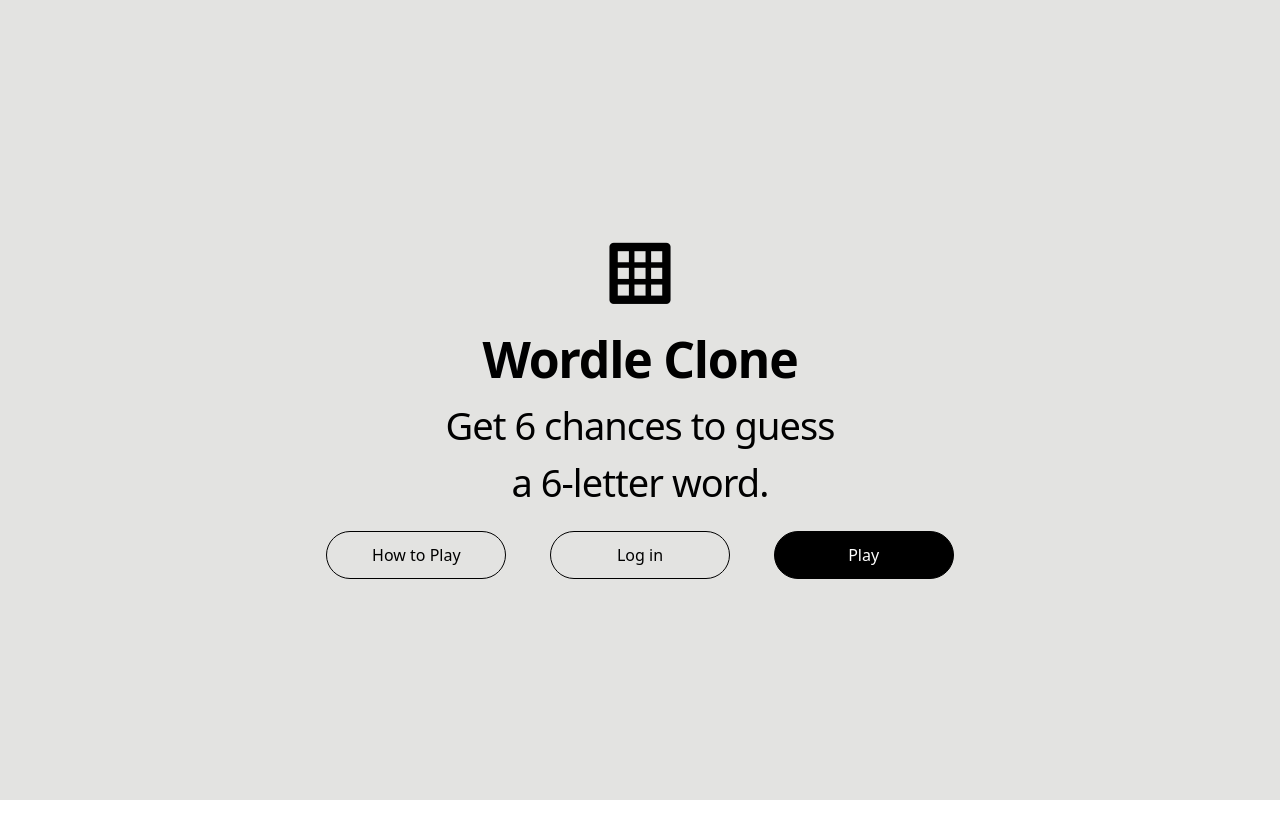
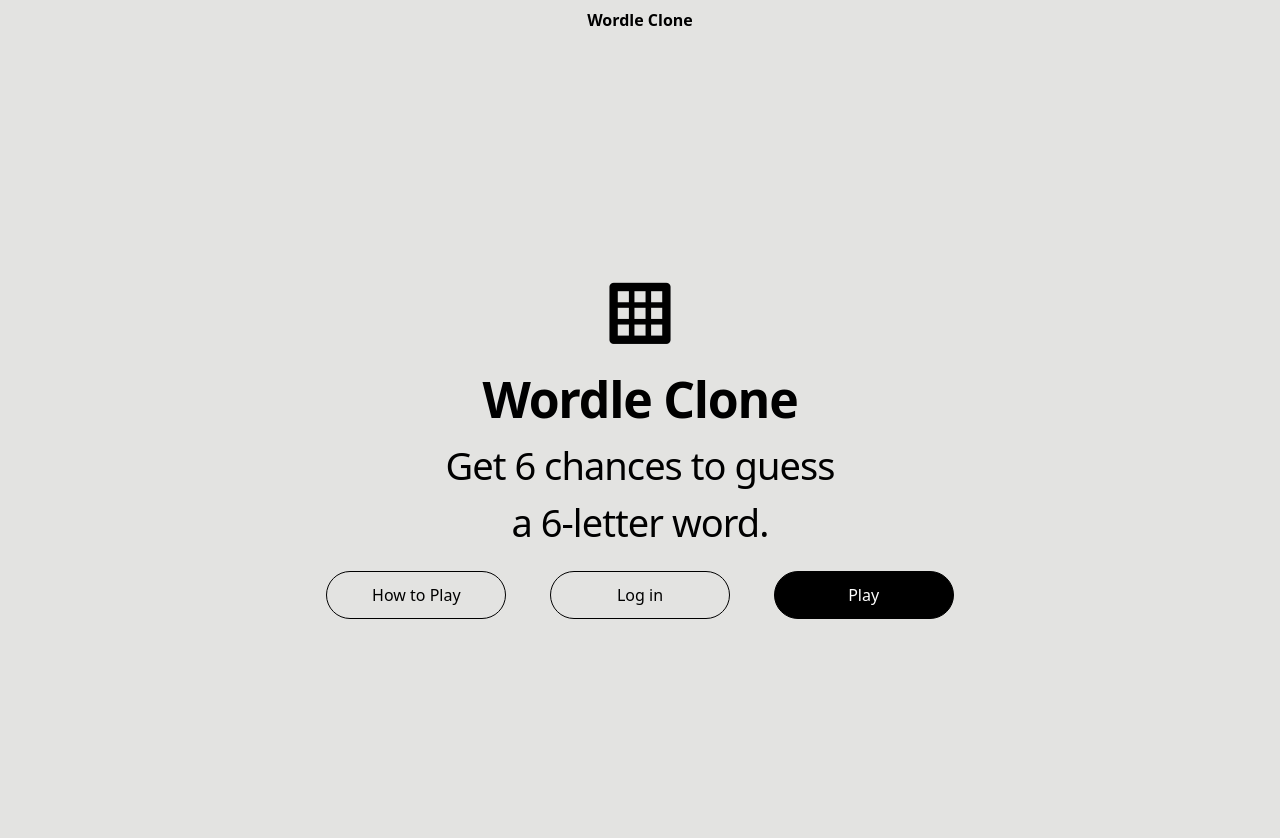
Before and after one commit to lvas248/wordle_clone, a React (Create React App) app in the folder client/: page / in a window 1280 px wide. Before the commit the page ends 800 px from the top, so only its background shows below. Built offline with nearby package versions, Linux system fonts and the light colour scheme; no server answers.

Commit message:
Fronten: move logout button into header

```diff
--- a/client/src/App.js
+++ b/client/src/App.js
@@ -1,11 +1,11 @@
 import { useState, React, createContext, useEffect } from 'react';
 import { Routes, Route } from 'react-router-dom'
-import Navbar from './Layout/Navbar';
+// import Navbar from './Layout/Navbar';
 import Home from './Pages/Home';
 import Signup from './Pages/Signup';
 import Login from './Pages/Login';
 import Landing from './Pages/Landing';
-// import Header from './Layout/Header';
+import Header from './Layout/Header';
 
 export const UserContext = createContext()
 
@@ -19,13 +19,6 @@ function App() {
     })
   },[])
 
-  function logout(){
-    fetch('/logout',{
-      method: 'DELETE'
-    }).then(res => {
-        if(res.ok) setUser({loggedIn: false})}
-      )
-  }
 
   return (
 
@@ -33,8 +26,7 @@ function App() {
 
       <div className="App">
 
-        <button onClick={logout} className={`${ !user.loggedIn && 'hidden'} absolute top-2 ml-2 text-xs `}>logout</button>
-
+        <Header />
 
         <Routes>
 
--- a/client/src/Layout/Header.js
+++ b/client/src/Layout/Header.js
@@ -7,7 +7,15 @@ import settings from '../Assets/Icons/icons8-settings-100.png'
 
 function Header() {
 
-    const [ user, ] = useContext(UserContext)
+    const [ user, setUser ] = useContext(UserContext)
+
+    function logout(){
+        fetch('/logout',{
+          method: 'DELETE'
+        }).then(res => {
+            if(res.ok) setUser({loggedIn: false})}
+          )
+      }
 
     return (
     <div className='header'>
@@ -19,7 +27,7 @@ function Header() {
             <button> <img  className='headerIcon' alt='text' src={howTo} /> </button>
             <button> <img className='headerIcon' alt='text' src={stats} /> </button>
             <button> <img className='headerIcon' alt='text' src={settings} /> </button>
-
+            <button onClick={logout} className='text-sm border border-black px-6 rounded-xl '>Logout</button>
         </div>
 
 
```
